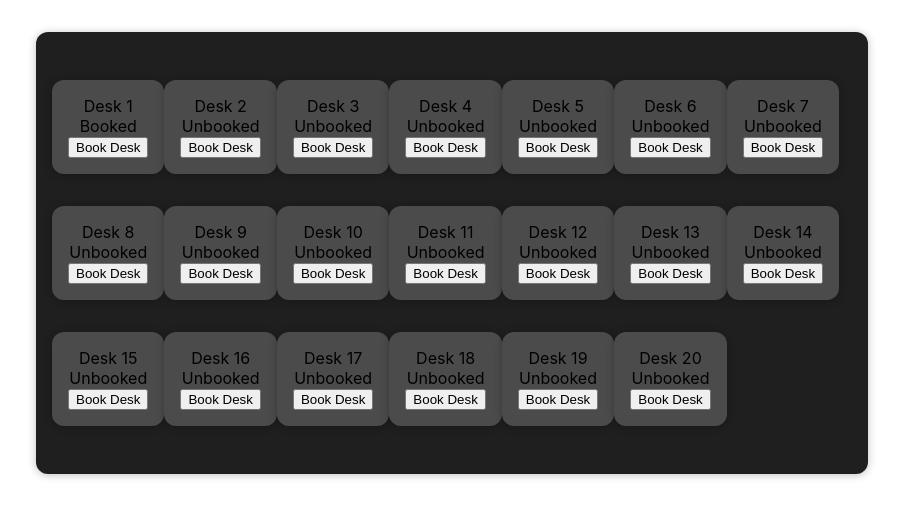
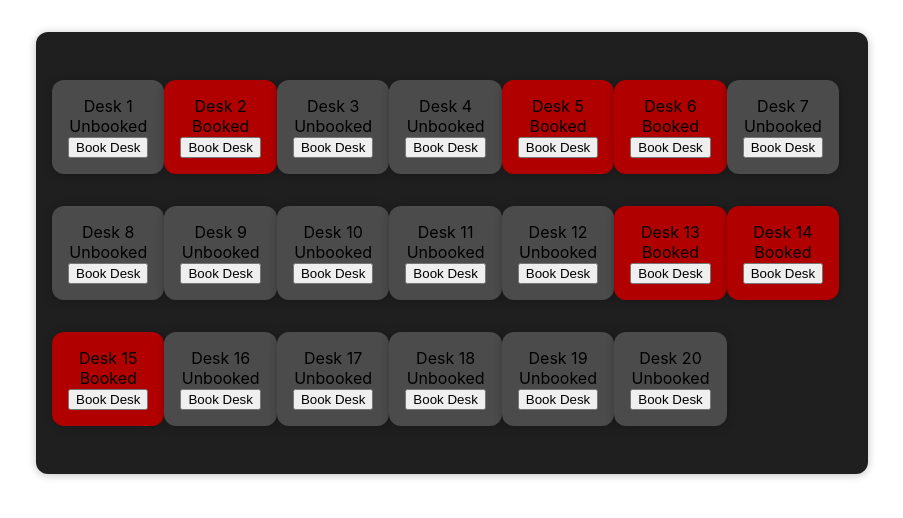
Before and after one commit to vignesh-natarajxn/desk-booking, a React (Create React App) app: page / in a window 1280 px wide. Shown: the top 518 px of the page, without its empty margins (188-1091 px from the left). Built offline with nearby package versions, Linux system fonts and the light colour scheme.

Commit message:
red for booked

```diff
--- a/src/App.js
+++ b/src/App.js
@@ -9,12 +9,12 @@ const SLOT_DETAILS = [
   {
     id: "d1",
     name: "Desk 1",
-    bookingStatus: true,
+    bookingStatus: false,
   },
   {
     id: "d2",
     name: "Desk 2",
-    bookingStatus: false,
+    bookingStatus: true,
   },
   {
     id: "d3",
@@ -29,12 +29,12 @@ const SLOT_DETAILS = [
   {
     id: "d5",
     name: "Desk 5",
-    bookingStatus: false,
+    bookingStatus: true,
   },
   {
     id: "d6",
     name: "Desk 6",
-    bookingStatus: false,
+    bookingStatus: true,
   },
   {
     id: "d7",
@@ -69,17 +69,17 @@ const SLOT_DETAILS = [
   {
     id: "d13",
     name: "Desk 13",
-    bookingStatus: false,
+    bookingStatus: true,
   },
   {
     id: "d14",
     name: "Desk 14",
-    bookingStatus: false,
+    bookingStatus: true,
   },
   {
     id: "d15",
     name: "Desk 15",
-    bookingStatus: false,
+    bookingStatus: true,
   },
   {
     id: "d16",
@@ -109,22 +109,19 @@ const SLOT_DETAILS = [
 ];
 
 const App = () => {
-  const bookingHandler = (name) => {
-    console.log(name);
+  const [slots, setSlots] = useState(SLOT_DETAILS);
+
+  const bookingHandler = (bookedName) => {
+    setSlots(prevSlots => {
+      return (prevSlots.map(object =>
+        object.name === bookedName ? { ...object, bookingStatus: true } : object
+      )
+    )});
   };
-
-  // const [expenses, setExpenses] = useState(SLOT_DETAILS);
-
-  // const addExpenseHandler = (expense) => {
-  //   setExpenses((prevExpenses) => {
-  //     return [expense, ...prevExpenses];
-  //   });
-  //   //setExpenses([expense, ...expenses])
-  // };
 
   return (
     <Card className="booking-ui">
-      <DeskCollection slots={SLOT_DETAILS} onBooking={bookingHandler} />
+      <DeskCollection slots={slots} onBooking={bookingHandler} />
     </Card>
   );
 };
--- a/src/components/Desk.js
+++ b/src/components/Desk.js
@@ -9,11 +9,20 @@ const Desk = (props) => {
   };
 
   return (
-    <Card className="desk">
+    <div>
+      {props.bookingStatus ?
+      <Card className="desk-booked">
+        <div>{props.name}</div>
+        <div>Booked</div>
+        <button onClick={bookingHandler}>Book Desk</button>
+      </Card>
+      : <Card className="desk">
       <div>{props.name}</div>
-      <div>{props.bookingStatus ? "Booked" : "Unbooked"}</div>
+      <div>Unbooked</div>
       <button onClick={bookingHandler}>Book Desk</button>
     </Card>
+      }
+    </div>
   );
 };
 
```
